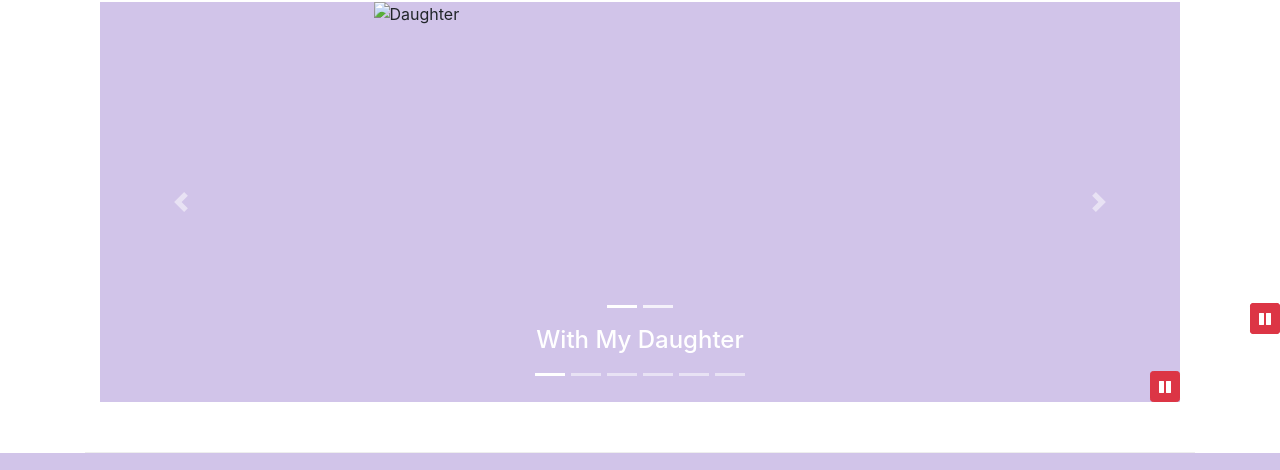
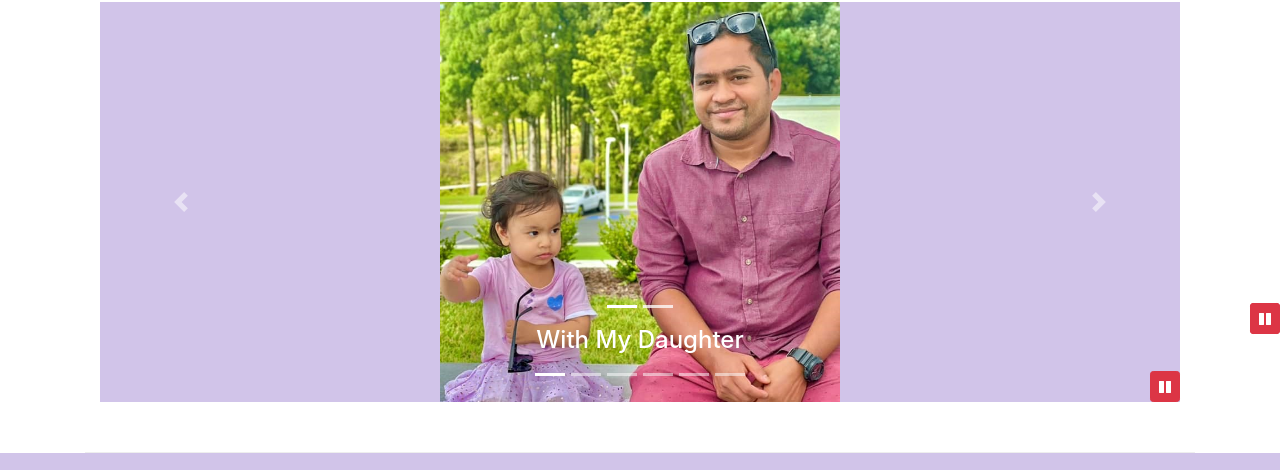
Before and after one commit to santosh70/my-personal-blog, a website: page life.html in a window 1280 px wide. Shown: the part 466-936 px from the top of the page. Drawn offline with nearby package versions, Linux system fonts and the light colour scheme; files that its build step writes are made by us from their sources; files whose address does not match are found by name.

Commit message:
Update life.html
Signed-off-by: santosh70 <santoshnatural70@gmail.com>

```diff
--- a/life.html
+++ b/life.html
@@ -96,7 +96,7 @@
                 <div id="travelcarousel" class="carousel slide" data-ride="carousel">
                     <div class="carousel-inner" role="listbox">
                         <div class="carousel-item active">
-                            <img class="d-block img-fluid" src="img/1.jpg" alt="Daughter">
+                            <img class="d-block img-fluid" src="1.jpg" alt="Daughter">
                             <div class="carousel-caption">
                                 <h4>With My Daughter</h4>
                             </div>
```
